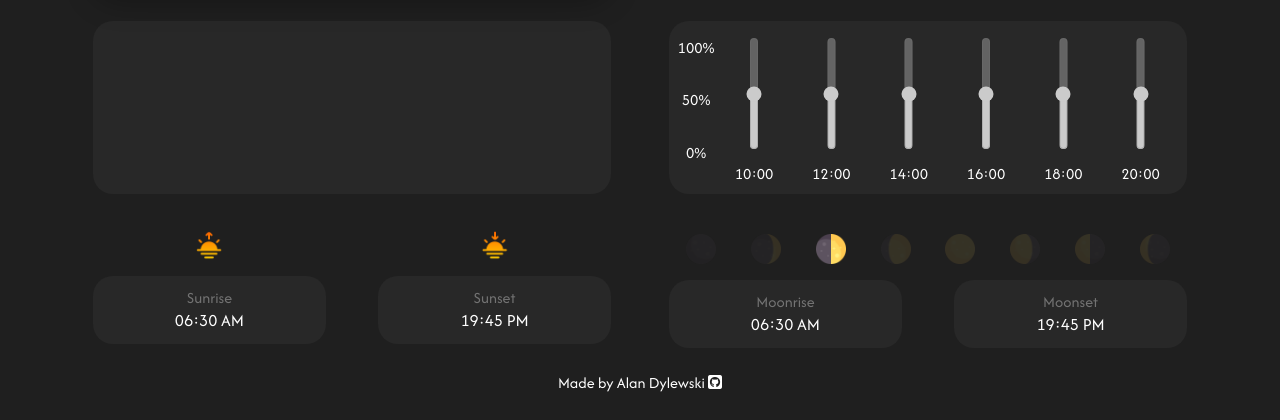
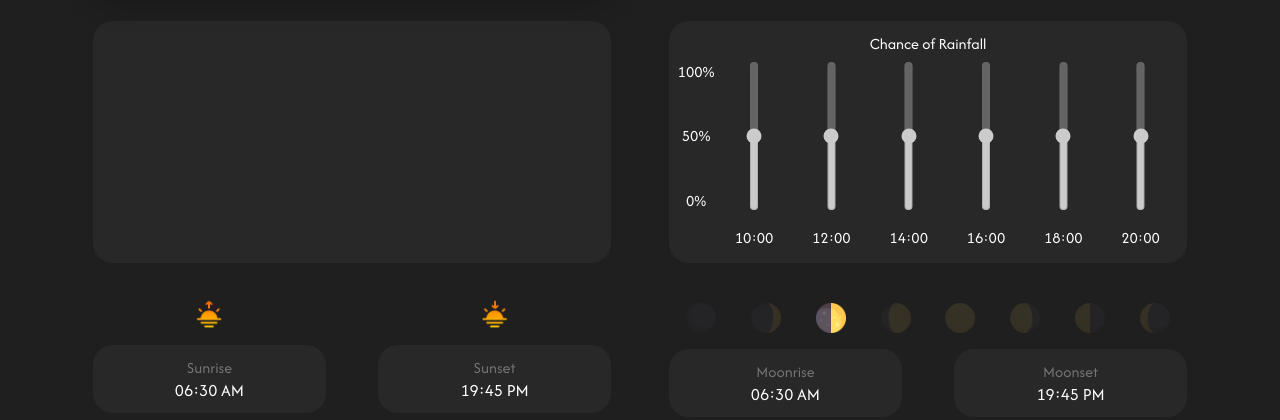
Before and after one commit to dylewskii/weather-app, a website built with webpack: page src/template.html in a window 1280 px wide. Shown: the part 508-928 px from the top of the page. Before the commit the page ends 901 px from the top, so only its background shows below. Built offline with nearby package versions, Linux system fonts and the light colour scheme.

Commit message:
fix chance of rainfall box sizing

```diff
--- a/src/styles.css
+++ b/src/styles.css
@@ -378,7 +378,7 @@ a {
 /* Media Queries */
 @media (min-width: 780px) {
     body {
-        grid-template-rows: 0.3fr 0.1fr 0.1fr 1.4fr 1fr 0.1fr;
+        grid-template-rows: 0.3fr 0.1fr 0.1fr 1.4fr 1.4fr 0.1fr;
         grid-template-columns: 1fr 1fr;
         row-gap: 1.5rem;
         margin: 0 2rem;
@@ -433,12 +433,12 @@ a {
     .rainfall-panel {
         display: grid;
         grid-template-columns: 0.5fr repeat(6, 1fr);
-        grid-template-rows: 80% 20%;
+        grid-template-rows: 0.3fr auto 0.3fr;
         background-color: rgb(40,40,40);
         border-radius: 20px;
         height: 100%;
         width: 90%;
-        padding: 1rem 0.5rem 0 0.5rem;
+        padding: 0.75rem 0.5rem 0.5rem 0.5rem;
     }
 
     .rainfall-hours {
@@ -446,13 +446,21 @@ a {
         grid-column: 2 / -1;
     }
 
-    .percentage-range {
+    .rainfall-title-box {
         grid-row: 1;
+        grid-column: 1 / -1;
+        margin: 0 auto;
+        padding-bottom: 0.2rem ;
+    }
+
+    .percentage-range-box {
+        grid-row: 2;
         grid-column: 1;
         display: flex;
         flex-direction: column-reverse;
         justify-content: space-between;
         align-items: center;
+        height: 90%;
     }
 
     input[type=range] {
@@ -462,76 +470,68 @@ a {
         height: 90%;
     }
 
-    #rainfall-hour-one {
-        grid-row: 2;
-        grid-column: 2;
+    .rainfall-hour, .rainfall-data {
         margin: 0 auto;
     }
 
+    #rainfall-hour-one {
+        grid-row: 3;
+        grid-column: 2;
+    }
+
     #rainfall-data-one {
-        grid-row: 1;
+        grid-row: 2;
         grid-column: 2;
-        margin: 0 auto;
     }
 
     #rainfall-hour-two {
-        grid-row: 2;
+        grid-row: 3;
         grid-column: 3;
-        margin: 0 auto;
     }
 
     #rainfall-data-two {
-        grid-row: 1;
+        grid-row: 2;
         grid-column: 3;
-        margin: 0 auto;
     }
 
     #rainfall-hour-three {
-        grid-row: 2;
+        grid-row: 3;
         grid-column: 4;
-        margin: 0 auto;
     }
 
     #rainfall-data-three {
-        grid-row: 1;
+        grid-row: 2;
         grid-column: 4;
-        margin: 0 auto;
     }
 
     #rainfall-hour-four {
-        grid-row: 2;
+        grid-row: 3;
         grid-column: 5;
-        margin: 0 auto;
     }
 
     #rainfall-data-four {
-        grid-row: 1;
+        grid-row: 2;
         grid-column: 5;
-        margin: 0 auto;
     }
 
     #rainfall-hour-five {
-        grid-row: 2;
+        grid-row: 3;
         grid-column: 6;
-        margin: 0 auto;
     }
 
     #rainfall-data-five {
-        grid-row: 1;
+        grid-row: 2;
         grid-column: 6;
-        margin: 0 auto;
     }
 
     #rainfall-hour-six {
-        grid-row: 2;
+        grid-row: 3;
         grid-column: 7;
-        margin: 0 auto;
     }
 
     #rainfall-data-six {
-        grid-row: 1;
+        grid-row: 2;
         grid-column: 7;
-        margin: 0 auto;
     }
 
     .sun-visual-wrapper {
@@ -587,7 +587,7 @@ a {
         display: grid;
         place-items: center;
         width: 45%;
-        padding: 1rem;
+        padding: 1rem 0;
         border-radius: 20px;
     }
 
@@ -616,6 +616,10 @@ a {
         margin: 0 5px;
     }
 
+    .rainfall-pane {
+        padding: 1rem 0.5rem 0.5rem 0.5rem;
+    }
+
     footer {
         grid-row: -1;
     }
--- a/src/template.html
+++ b/src/template.html
@@ -128,27 +128,30 @@
 
     <div class="rainfall-wrapper">
         <div class="rainfall-panel">
-            <div class="percentage-range">
+            <div class="rainfall-title-box">
+                <p>Chance of Rainfall</p>
+            </div>
+            <div class="percentage-range-box">
                 <p>0%</p>
                 <p>50%</p>
                 <p>100%</p>
             </div>
             <!-- <div class="rainfall-hours"> -->
-            <label id="rainfall-hour-one" for="rainfall-data-one">10:00</label>
-            <label id="rainfall-hour-two" for="rainfall-data-two">12:00</label>
-            <label id="rainfall-hour-three" for="rainfall-data-three">14:00</label>
-            <label id="rainfall-hour-four" for="rainfall-data-four">16:00</label>
-            <label id="rainfall-hour-five" for="rainfall-data-five">18:00</label>
-            <label id="rainfall-hour-six" for="rainfall-data-six">20:00</label>
+            <label class="rainfall-hour" id="rainfall-hour-one" for="rainfall-data-one">10:00</label>
+            <label class="rainfall-hour" id="rainfall-hour-two" for="rainfall-data-two">12:00</label>
+            <label class="rainfall-hour" id="rainfall-hour-three" for="rainfall-data-three">14:00</label>
+            <label class="rainfall-hour" id="rainfall-hour-four" for="rainfall-data-four">16:00</label>
+            <label class="rainfall-hour" id="rainfall-hour-five" for="rainfall-data-five">18:00</label>
+            <label class="rainfall-hour" id="rainfall-hour-six" for="rainfall-data-six">20:00</label>
             <!-- </div> -->
 
             <!-- <div class="rainfall-data"> -->
-            <input type="range" name="rainfall-data-one" id="rainfall-data-one" orient="vertical" min="0" max="100" step="1" value="" disabled>
-            <input type="range" name="rainfall-data-two" id="rainfall-data-two" orient="vertical" min="0" max="100" step="1" value="" disabled>
-            <input type="range" name="rainfall-data-three" id="rainfall-data-three" orient="vertical" min="0" max="100" step="1" value="" disabled>
-            <input type="range" name="rainfall-data-four" id="rainfall-data-four" orient="vertical" min="0" max="100" step="1" value="" disabled>
-            <input type="range" name="rainfall-data-five" id="rainfall-data-five" orient="vertical" min="0" max="100" step="1" value="" disabled>
-            <input type="range" name="rainfall-data-six" id="rainfall-data-six" orient="vertical" min="0" max="100" step="1" value="" disabled>
+            <input class="rainfall-data" type="range" name="rainfall-data-one" id="rainfall-data-one" orient="vertical" min="0" max="100" step="1" value="" disabled>
+            <input class="rainfall-data" type="range" name="rainfall-data-two" id="rainfall-data-two" orient="vertical" min="0" max="100" step="1" value="" disabled>
+            <input class="rainfall-data" type="range" name="rainfall-data-three" id="rainfall-data-three" orient="vertical" min="0" max="100" step="1" value="" disabled>
+            <input class="rainfall-data" type="range" name="rainfall-data-four" id="rainfall-data-four" orient="vertical" min="0" max="100" step="1" value="" disabled>
+            <input class="rainfall-data" type="range" name="rainfall-data-five" id="rainfall-data-five" orient="vertical" min="0" max="100" step="1" value="" disabled>
+            <input class="rainfall-data" type="range" name="rainfall-data-six" id="rainfall-data-six" orient="vertical" min="0" max="100" step="1" value="" disabled>
             <!-- </div> -->
         </div>
     </div>
```
